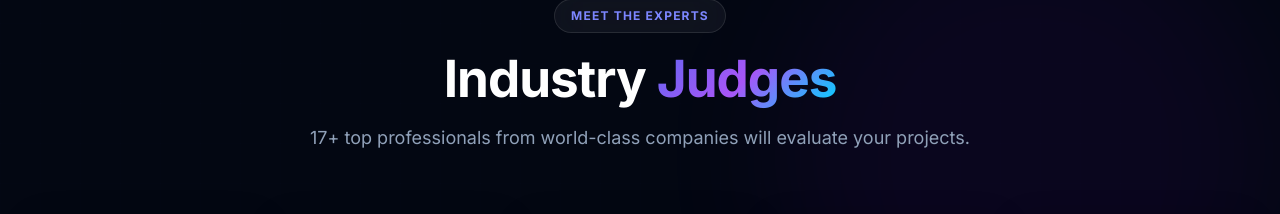
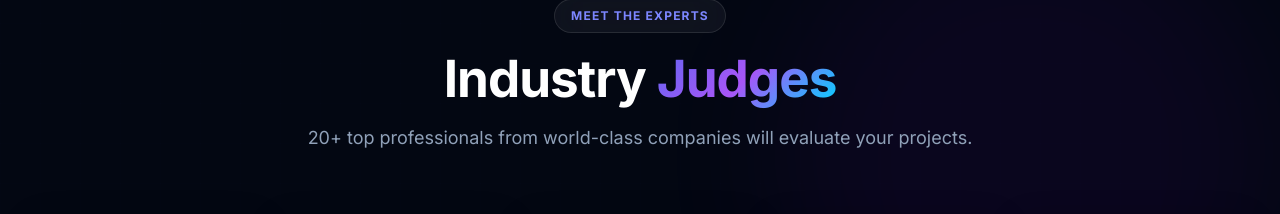
Before and after one commit to veerakarthick235/Build-the-future-with-AI-Hackathon-Website, a Next.js app: page / in a window 1280 px wide. Shown: the part 4437-4651 px from the top of the page. Built offline with nearby package versions, Linux system fonts and the light colour scheme; no server answers.

Commit message:
Update number of judges from 17 to 20

```diff
--- a/components/sections/Judges.tsx
+++ b/components/sections/Judges.tsx
@@ -47,7 +47,7 @@ export default function Judges() {
             Industry <span className="gradient-text">Judges</span>
           </h2>
           <p className="text-slate-400 text-lg max-w-2xl mx-auto">
-            17+ top professionals from world-class companies will evaluate your projects.
+            20+ top professionals from world-class companies will evaluate your projects.
           </p>
         </motion.div>
 
```
